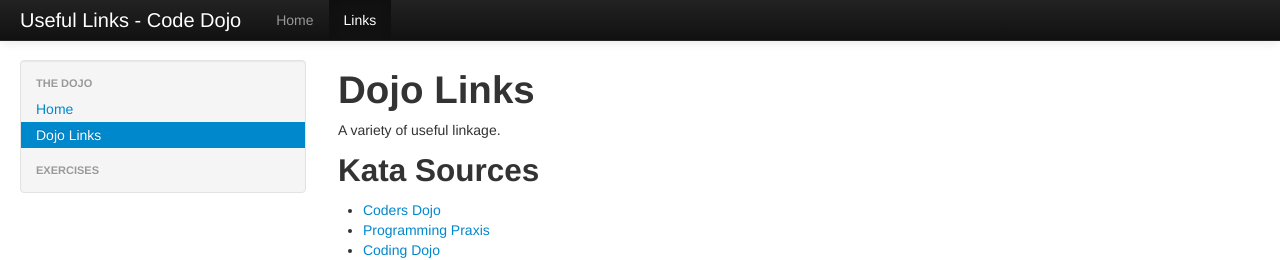
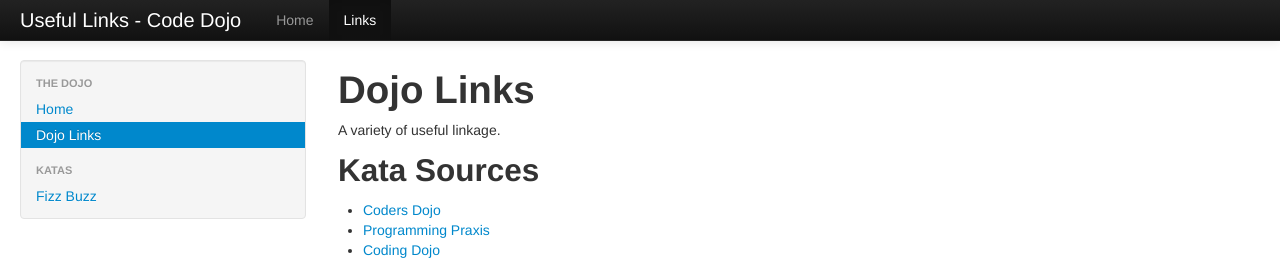
Before and after one commit to codegardener/CodeDojo, a plain HTML site: page links.html in a window 1280 px wide. Shown: the top 260 px of the page. Drawn offline with Linux system fonts and the light colour scheme.

Commit message:
Added Fizz Buzz to navigation on links page.

```diff
--- a/links.html
+++ b/links.html
@@ -41,7 +41,8 @@
 							<li class="nav-header">The Dojo</li>
 							<li><a href="index.html">Home</a></li>
 							<li class="active"><a href="links.html">Dojo Links</a></li>
-							<li class="nav-header">Exercises</li>
+							<li class="nav-header">Katas</li>
+							<li><a href="katas/fizzbuzz.html">Fizz Buzz</a></li>
 						</ul>
 					</div><!--/.well-->
 				</div><!--/span-->
```
